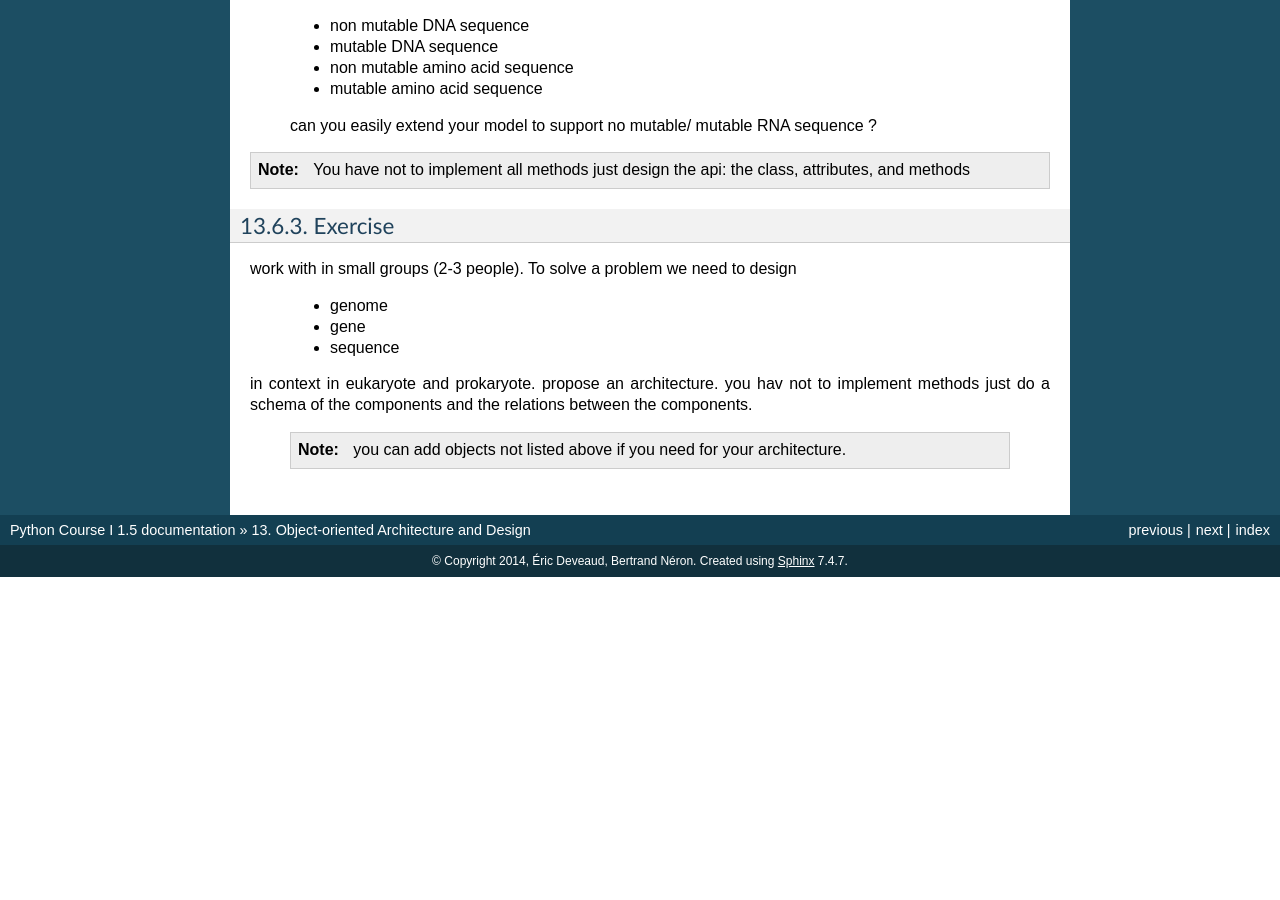
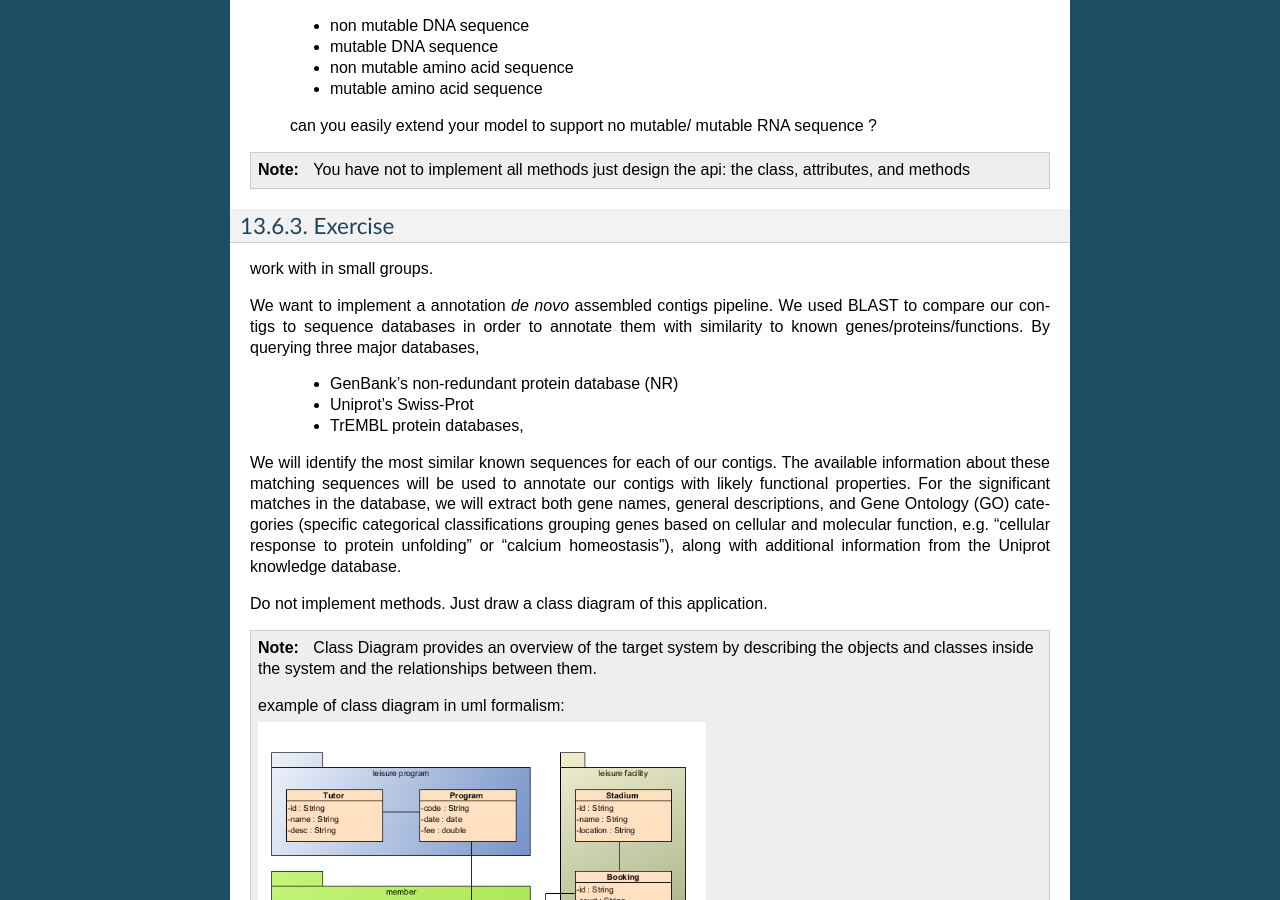
Before and after one commit to C3BI-pasteur-fr/python-course-1, a Sphinx documentation site: the page built from source/Architecture_and_Design.rst, in a window 1280 px wide and 900 px high, scrolled down 13635 px. Built offline with Sphinx 7.4.7, drawn with Linux system fonts in a browser that asks for light colours; before the commit the page ends 14212 px from its top, so only the background shows below that.

Commit message:
rewrite las exercise
the subject is now to design a program of automaic annotaion pipeline

```diff
--- a/source/Architecture_and_Design.rst
+++ b/source/Architecture_and_Design.rst
@@ -275,15 +275,34 @@ how can you modeling
 Exercise
 --------
 
-work with in small groups (2-3 people).
-To solve a problem we need to design
 
-    * genome
-    * gene
-    * sequence
+work with in small groups.
 
-in context in eukaryote and prokaryote. propose an architecture. you hav not to implement methods just
-do a schema of the components and the relations between the components.
+We want to implement a annotation *de novo* assembled contigs pipeline.
+We used BLAST to compare our contigs to sequence databases in order to annotate them with similarity
+to known genes/proteins/functions.
+By querying three major databases,
 
-    .. note::
-        you can add objects not listed above if you need for your architecture.
+  * GenBank's non-redundant protein database (NR)
+  * Uniprot's Swiss-Prot
+  * TrEMBL protein databases,
+
+We will identify the most similar known sequences for each of our contigs.
+The available information about these matching sequences will be used to annotate our contigs with likely functional properties.
+For the significant matches in the database, we will extract both gene names, general descriptions,
+and Gene Ontology (GO) categories (specific categorical classifications grouping genes based on cellular
+and molecular function, e.g. "cellular response to protein unfolding" or "calcium homeostasis"),
+along with additional information from the Uniprot knowledge database.
+
+Do not implement methods. Just draw a class diagram of this application.
+
+.. note::
+    Class Diagram provides an overview of the target system by describing the objects and classes
+    inside the system and the relationships between them.
+
+    example of class diagram in uml formalism:
+
+    .. image:: _static/figs/Class-Diagram-Sample.png
+        :alt:  class diagram
+        :align: left
+        :height: 400px
```
Also changed, not shown: source/_static/figs/Class-Diagram-Sample.png (added).
